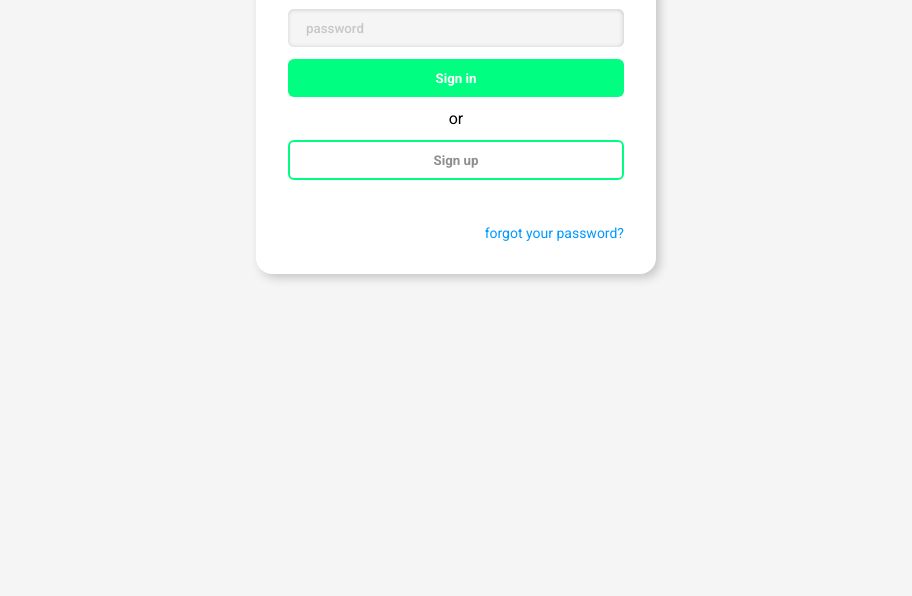
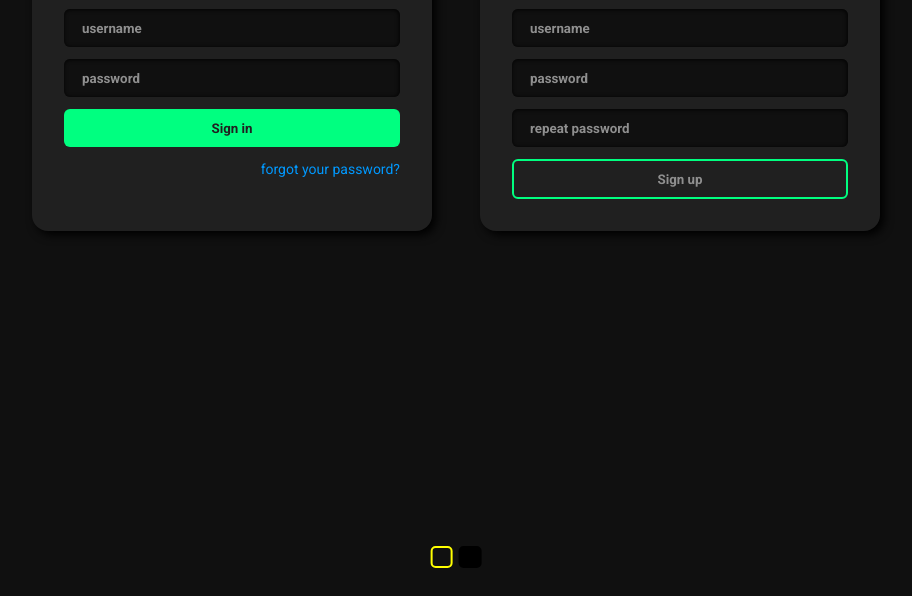
Before and after one commit to adrianmedeirosdev/to-do, a plain HTML site: page frontend/login.html in a window 1280 px wide. Shown: the part 204-800 px from the top of the page, without its empty margins (184-1096 px from the left). Drawn offline with nearby package versions, Linux system fonts and the light colour scheme.

Commit message:
sign up form screen and dark mode with localstorage

```diff
--- /dev/null
+++ b/frontend/js/theme.js
@@ -0,0 +1,42 @@
+const lightTheme = document.querySelector('#light');
+const darkTheme = document.querySelector('#dark');
+
+window.onload = () => getThemeFromLocalStorage()
+
+lightTheme.addEventListener('change', () => {
+  const isChecked = lightTheme.checked
+  if (isChecked) {
+    changeTheme(lightTheme.id)
+  }
+})
+
+
+darkTheme.addEventListener('change', () => {
+  const isChecked = darkTheme.checked
+  if (isChecked)
+    changeTheme(darkTheme.id)
+})
+
+
+const changeTheme = (theme) => {
+  if (isThemeEqual(theme, darkTheme.id)) {
+    darkTheme.checked = true
+  }
+  saveThemeToLocalStorage(theme)
+}
+
+const saveThemeToLocalStorage = (theme) => {
+  localStorage.setItem('theme', theme)
+}
+
+const getThemeFromLocalStorage = () => {
+  const theme = localStorage.getItem('theme')
+  changeTheme(theme)
+}
+
+const isThemeEqual = (firstTheme, secondTheme) => {
+  if (firstTheme == secondTheme)
+    return true
+  else
+    return false
+}
--- a/frontend/login.html
+++ b/frontend/login.html
@@ -6,6 +6,7 @@
   <meta http-equiv="X-UA-Compatible" content="IE=edge">
   <meta name="viewport" content="width=device-width, initial-scale=1.0">
   <link rel="stylesheet" href="styles/login.css">
+  <link rel="shortcut icon" href="assets/favicon.ico" type="image/x-icon">
   <script src="https://unpkg.com/feather-icons"></script>
   <title>Login</title>
 </head>
@@ -21,21 +22,32 @@
     <button id="signin" type="submit">
       Sign in
     </button>
-    <p>or</p>
-    <button id="signup">
-      Sign up
-    </button>
-    <br>
     <span>
       <a href="">
         forgot your password?
       </a>
     </span>
   </form>
+  <form id="signup" class="container" action="" method="post">
+    <span class="header">
+      <h1>Sign up</h1>
+    </span>
+    <br>
+    <input type="text" name="username" placeholder="username">
+    <input type="password" name="password" placeholder="password">
+    <input type="password" name="password" placeholder="repeat password">
+    <button id="signup">
+      Sign up
+    </button>
+  </form>
+  <ul class="themes">
+    <li><input type="radio" name="theme" id="light"></li>
+    <li><input type="radio" name="theme" id="dark" checked></li>
+  </ul>
 </body>
+
 <script src="js/login.js"></script>
-<script>
-  feather.replace()
-</script>
+<script src="js/theme.js"></script>
+<script>feather.replace()</script>
 
 </html>
--- a/frontend/styles/home.css
+++ b/frontend/styles/index.css
@@ -7,28 +7,49 @@
   font-family: 'Roboto', sans-serif;
 }
 
+#light,
 :root{
-  --main-bg-color: #f5f5f5;
+  --bg-color: #f5f5f5;
+  --text-color: #101010;
+  --container-bg-color: #ffff;
   --primary-bg-color: #00ff80;
   --primary-hover-bg-color: #00d46a;
   --secondary-bg-color: #0099ff;
-  --container-bg-color: #ffff;
   --danger-bg-color: #ff3939;
   --shadow-color: #c7c7c7;
   --dark-grey: #8f8f8f;
+  --placeholder-color: #c7c7c7;
+}
+
+#dark,
+:root:has(#dark:checked){
+  --bg-color: #101010;
+  --text-color: #f5f5f5;
+  --container-bg-color: #202020;
+  --primary-bg-color: #00ff80;
+  --primary-hover-bg-color: #00d46a;
+  --secondary-bg-color: #0099ff;
+  --danger-bg-color: #ff3939;
+  --shadow-color: #000000;
+  --dark-grey: #8f8f8f;
+  --placeholder-color: #2e2e2e;
 }
 
 
+
 body{
-  width: 100%;
-  background-color: var(--main-bg-color);
-  padding: 50px;
   display: flex;
   justify-content: center;
+  align-items: center;
+  width: 100vw;
+  height: 100%;
+  background-color: var(--bg-color);
+  padding: 50px;
 }
 
+
 .container{
-  width: 600px;
+  min-width: 600px;
   background-color: var(--container-bg-color);
   padding: 2rem;
   border-radius: 16px;
@@ -52,6 +73,7 @@ body{
 
 .header h1{
   font-weight: 700;
+  color: var(--text-color);
 }
 
 .header button{
@@ -89,7 +111,7 @@ body{
 }
 
 .empty-message:hover{
-  background-color: var(--main-bg-color);
+  background-color: var(--bg-color);
 }
 
 .tasks-container{
@@ -106,8 +128,9 @@ body{
   display: flex;
   justify-content: space-between;
   align-items: center;
-  padding: 12px;
-  border-radius: 10px;
+  padding: 24px;
+  border-radius: 12px;
+  font-weight: 500;
 }
 
 .task{
@@ -115,17 +138,13 @@ body{
 }
 
 
-.task h4{
-  font-weight: 500;
-}
-
 .task-done{
   background-color: var(--primary-bg-color);
   color: var(--container-bg-color);
 }
 
 .task div{
-  display: flex;
+  display:flex;
   gap: 8px;
 }
 
@@ -141,7 +160,7 @@ body{
 
 .task button.btn-check:hover{
   background-color: var(--primary-bg-color);
-  color: var(--main-bg-color);
+  color: var(--bg-color);
 }
 
 .btn-checked{
@@ -150,12 +169,12 @@ body{
 
 .task button.btn-edit:hover{
   background-color: var(--secondary-bg-color);
-  color: var(--main-bg-color);
+  color: var(--bg-color);
 }
 
 .task button.btn-delete:hover{
   background-color: var(--danger-bg-color);
-  color: var(--main-bg-color);
+  color: var(--bg-color);
 }
 
 .icon{
@@ -163,7 +182,7 @@ body{
 }
 
 ::-webkit-input-placeholder{
-  color: var(--shadow-color);
+  color: var(--placeholder-color);
   font-weight: 500;
 }
 
@@ -171,10 +190,46 @@ input[type="text"]{
   font-size: 16px;
   font-weight: bold;
   padding: 6px 12px;
-  background-color: var(--main-bg-color);
+  background-color: var(--bg-color);
+  color: var(--text-color);
   height: 38px;
   border: 1px solid var(--shadow-color);
   border-radius: 6px;
   box-shadow: inset -0.5px 0.5px 4px var(--shadow-color);
   outline-color: var(--primary-bg-color);
 }
+
+.themes{
+  display: flex;
+  list-style: none;
+  align-items: center;
+  gap: 8px;
+  position: fixed;
+  left: 50%;
+  transform: translateX(-50%);
+  bottom: 1.5rem;
+}
+
+
+
+input[type="radio"]{
+  appearance: none;
+  border: 2px solid var(--input-color);
+  width: 1.4rem;
+  height: 1.4rem;
+  border-radius: 5px;
+  cursor: pointer;
+}
+
+input[type="radio"]:checked{
+  background-color: var(--input-color);
+}
+
+#dark{
+  --input-color: black;
+}
+
+
+#light{
+  --input-color: orange;
+}
--- a/frontend/styles/login.css
+++ b/frontend/styles/login.css
@@ -7,27 +7,44 @@
   font-family: 'Roboto', sans-serif;
 }
 
+#light,
 :root{
-  --main-bg-color: #f5f5f5;
+  --bg-color: #f5f5f5;
+  --text-color: #101010;
+  --container-bg-color: #ffff;
   --primary-bg-color: #00ff80;
   --primary-hover-bg-color: #00d46a;
   --secondary-bg-color: #0099ff;
-  --container-bg-color: #ffff;
   --danger-bg-color: #ff3939;
   --shadow-color: #c7c7c7;
   --dark-grey: #8f8f8f;
 }
 
+#dark,
+:root:has(#dark:checked){
+  --bg-color: #101010;
+  --text-color: #f5f5f5;
+  --container-bg-color: #202020;
+  --primary-bg-color: #00ff80;
+  --primary-hover-bg-color: #00d46a;
+  --secondary-bg-color: #0099ff;
+  --danger-bg-color: #ff3939;
+  --shadow-color: #000000;
+  --dark-grey: #8f8f8f;
+}
+
 body{
-  width: 100%;
   display: flex;
-  padding: 50px;
   justify-content: center;
-  background-color: var(--main-bg-color);
+  width: 100vw;
+  height: 100%;
+  padding: 100px;
+  background-color: var(--bg-color);
+  gap: 48px;
 }
 
 .container{
-  width: 400px;
+  min-width: 400px;
   background-color: var(--container-bg-color);
   padding: 2rem;
   border-radius: 16px;
@@ -44,19 +61,21 @@ body{
   justify-content: space-between;
 }
 
+.header h1{
+  color: var(--text-color);
+}
 
-
-input{
+.container input{
   font-weight: 500;
   border: none;
   height: 38px;
   border-radius: 6px;
   padding: 18px;
-  background-color: var(--main-bg-color);
+  background-color: var(--bg-color);
+  color: var(--text-color);
   box-shadow: inset -0.5px 0.5px 4px var(--shadow-color);
   outline-color: var(--primary-bg-color);
 }
-
 
 
 button{
@@ -82,6 +101,7 @@ button#signin:hover{
 
 p{
   text-align: center;
+  color: var(--shadow-color);
 }
 
 button#signup{
@@ -92,7 +112,7 @@ button#signup{
 
 button#signup:hover{
   background-color: var(--primary-bg-color);
-  color: var(--main-bg-color);
+  color: var(--container-bg-color);
 }
 
 span{
@@ -105,7 +125,44 @@ a{
   text-decoration: none;
 }
 
+a:hover{
+  color: var(--dark-grey);
+}
+
 ::-webkit-input-placeholder{
-  color: var(--shadow-color);
-  font-weight: 500;
+  font-weight: 700;
+  color: var(--dark-grey);
 }
+
+.themes{
+  display: flex;
+  list-style: none;
+  align-items: center;
+  gap: 6px;
+  position: fixed;
+  left: 50%;
+  transform: translateX(-50%);
+  bottom: 1.5rem;
+}
+
+input[type="radio"]{
+  appearance: none;
+  border: 2px solid var(--input-color);
+  width: 1.4rem;
+  height: 1.4rem;
+  border-radius: 5px;
+  cursor: pointer;
+}
+
+input[type="radio"]:checked{
+  background-color: var(--input-color);
+}
+
+#dark{
+  --input-color: black;
+}
+
+
+#light{
+  --input-color: yellow;
+}
```
Also changed, not shown: frontend/index.html (+16 -6 lines), frontend/js/index.js (renamed from frontend/js/script.js, +1 -6 lines), frontend/assets/favicon.ico (added).
